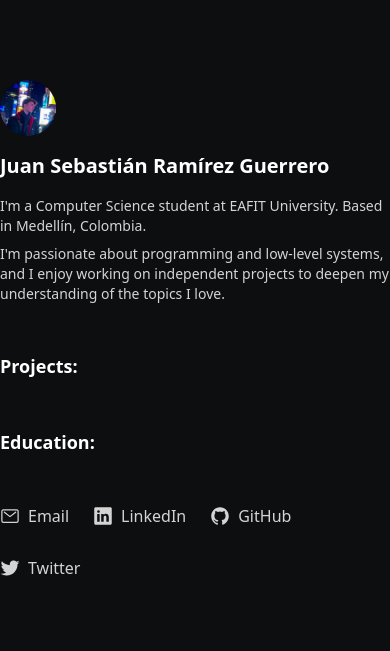
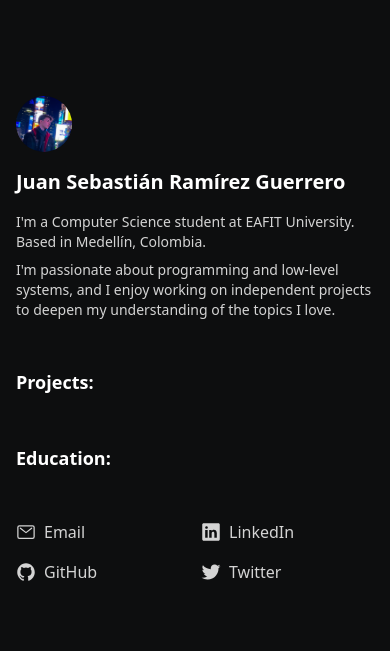
Before and after one commit to jsramirezg2/porfolio, a Flask app: page / in a window 390 px wide. Shown: the top 651 px of the page. Run offline with Flask 3, Linux system fonts and the light colour scheme; some libraries are stand-ins or nearby versions.

Commit message:
Refactor index.html: Add padding to main content container and update list layout for better responsiveness

```diff
--- a/templates/index.html
+++ b/templates/index.html
@@ -7,7 +7,7 @@
 
 {% block content %}
     <div class="flex justify-center mt-20">
-        <div class="max-w-xl w-full">
+        <div class="max-w-xl w-full p-4">
             <header class="mb-12">
 
                 <img src="{{ url_for('static', filename='images/profile.jpg') }}" alt="Profile Picture" class="w-14 h-14 rounded-full mb-4">
@@ -75,7 +75,8 @@
             </section>
 
             <section class="mb-12">
-                <ul class="list-inside flex flex-wrap gap-6 items-center text-base links">
+                <!-- uses css grid for mobile and flexbox for mid/large layout -->
+                <ul class="list-inside text-base links grid grid-cols-2 gap-3 sm:flex sm:flex-wrap sm:gap-6 sm:items-center">
                     <li>
                         <a href="mailto:jsramirezg2@gmail.com" class="inline-flex items-center gap-2">
                             <ion-icon name="mail-outline"></ion-icon>
```
